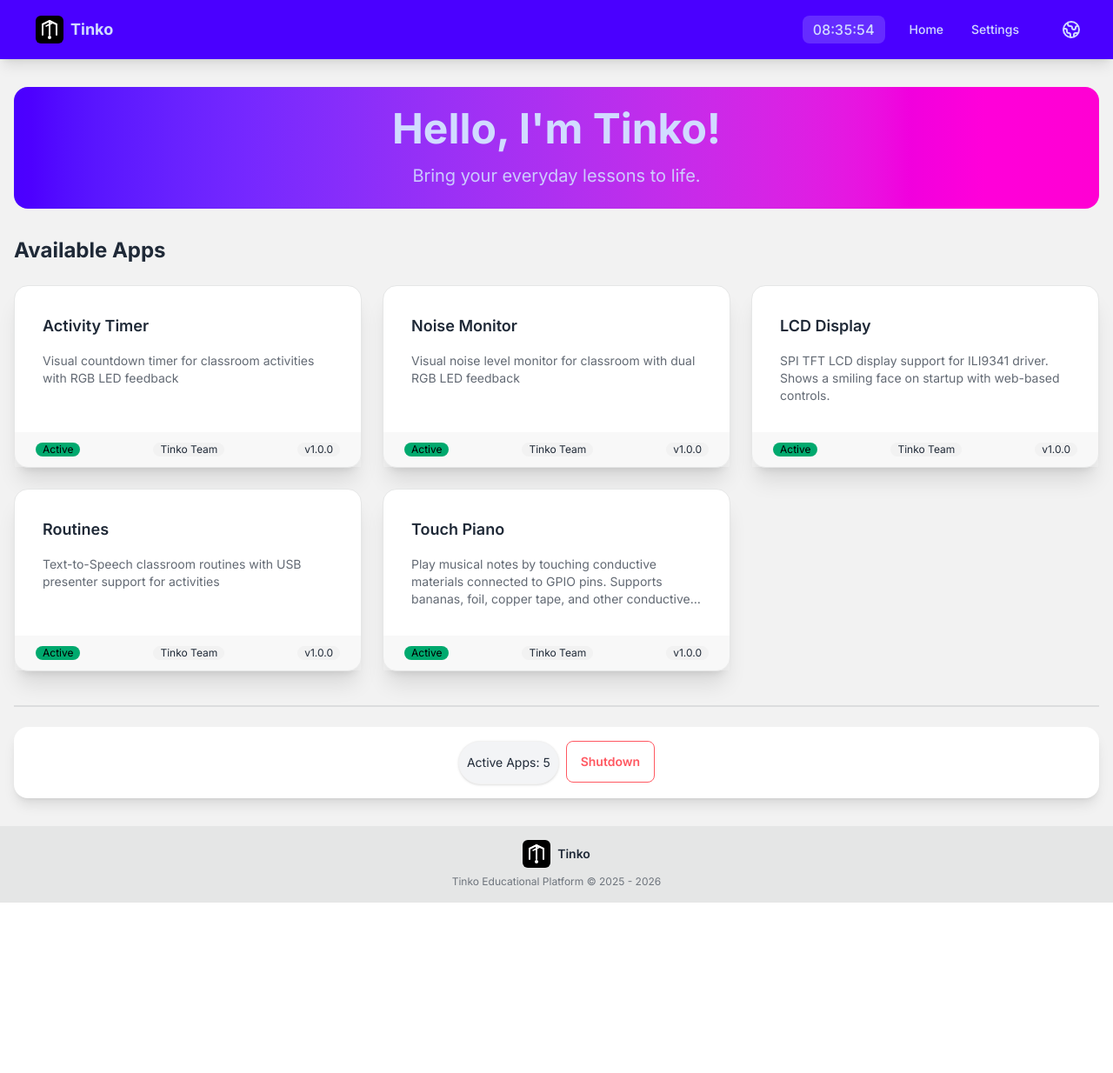
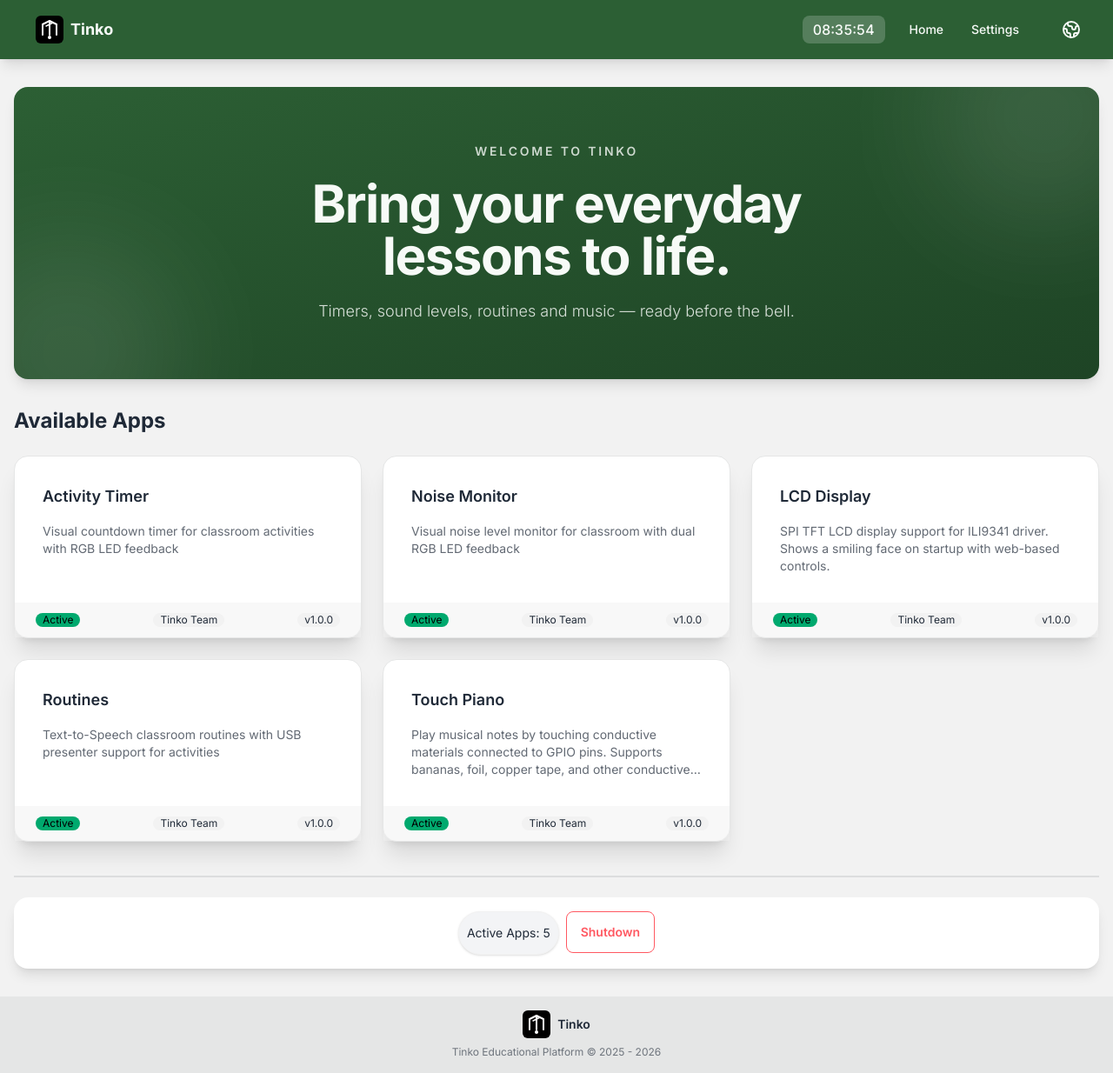
Before and after one commit to rudolf-erdei/edu-pi, a Django app: page / in a window 1280 px wide. Shown: the whole page at 87% size. Before the commit the page ends 1038 px from the top, so only its background shows below. Run offline with Django 4.2, Linux system fonts and the light colour scheme; data that the repository does not hold is empty; some libraries are stand-ins or nearby versions.

Commit message:
admin upgrade and color upgrade

```diff
--- a/core/edupi_core/context_processors.py
+++ b/core/edupi_core/context_processors.py
@@ -14,7 +14,11 @@ def site_settings(request):
         Dict with site settings for use in templates.
     """
     return {
-        "ROBOT_NAME": SiteSettings.get("tinko.global.robot_name", "Tinko"),
+        # `or` rather than the get() default: the settings form can save an
+        # empty string, and get() only falls back when the row is missing.
+        # Taken literally, a blank robot name erases the brand from the
+        # navbar and the dashboard hero.
+        "ROBOT_NAME": SiteSettings.get("tinko.global.robot_name") or "Tinko",
         "SCHOOL_NAME": SiteSettings.get("tinko.global.school_name", ""),
         "SCHOOL_LOGO": SiteSettings.get("tinko.global.logo_path", ""),
         "MEDIA_URL": django_settings.MEDIA_URL,
--- a/templates/base.html
+++ b/templates/base.html
@@ -14,6 +14,19 @@
     <!-- Google Fonts -->
     <link href="https://fonts.googleapis.com/css2?family=Inter:wght@300;400;500;600;700&display=swap" rel="stylesheet">
     <style>
+        /* Brand palette: Hunter Green. daisyUI 4 consumes its theme as bare
+           oklch components, so these are the oklch form of #2c5f34 (primary)
+           and #1e4425 (secondary) — not hex. Overriding rather than defining
+           a whole custom theme keeps daisyUI's light neutrals intact.
+           White on Hunter Green is 7.5:1, so --pc can stay near-white. */
+        :root,
+        [data-theme="light"] {
+            --p: 43.82% 0.0888 147.24;  /* #2c5f34 Hunter Green */
+            --pc: 98.2% 0.0051 145.54;  /* #f7faf7 */
+            --s: 34.94% 0.0689 148.02;  /* #1e4425 deep forest */
+            --sc: 100% 0 0;             /* #ffffff */
+        }
+
         body {
             font-family: 'Inter', sans-serif;
         }
--- a/templates/home.html
+++ b/templates/home.html
@@ -1,18 +1,37 @@
 {% extends "base.html" %} {% load i18n %} {% block title %}{% trans "Tinko Dashboard" %}{% endblock %} {% block content %}
 <div class="container mx-auto px-4 py-8 max-w-7xl">
   <!-- Hero Section -->
-  <div
-    class="hero bg-gradient-to-r from-primary to-secondary text-primary-content rounded-box mb-8"
+  <section
+    class="relative overflow-hidden rounded-box bg-gradient-to-br from-primary to-secondary text-primary-content shadow-lg mb-8"
   >
-    <div class="hero-content text-center py-6">
-      <div class="max-w-2xl">
-        <h1 class="text-5xl font-bold mb-4">{% trans "Hello, I'm Tinko!" %}</h1>
-        <p class="text-xl opacity-90">
-          {% trans "Bring your everyday lessons to life." %}
-        </p>
-      </div>
+    <!-- Soft light, behind everything; decorative only, so hidden from AT. -->
+    <div
+      aria-hidden="true"
+      class="pointer-events-none absolute -top-24 -right-16 h-64 w-64 rounded-full bg-white/10 blur-3xl"
+    ></div>
+    <div
+      aria-hidden="true"
+      class="pointer-events-none absolute -bottom-24 -left-16 h-64 w-64 rounded-full bg-white/10 blur-3xl"
+    ></div>
+
+    <div class="relative px-6 py-12 md:py-16 text-center">
+      <p class="text-xs md:text-sm font-semibold uppercase tracking-[0.2em] opacity-80 mb-5">
+        {% if SCHOOL_NAME %}
+          {% blocktrans with robot=ROBOT_NAME school=SCHOOL_NAME %}Welcome to {{ robot }} · {{ school }}{% endblocktrans %}
+        {% else %}
+          {% blocktrans with robot=ROBOT_NAME %}Welcome to {{ robot }}{% endblocktrans %}
+        {% endif %}
+      </p>
+      <h1
+        class="mx-auto max-w-3xl text-4xl md:text-6xl font-bold leading-tight tracking-tight text-balance"
+      >
+        {% trans "Bring your everyday lessons to life." %}
+      </h1>
+      <p class="mx-auto max-w-2xl mt-5 text-base md:text-lg font-light opacity-85 text-pretty">
+        {% trans "Timers, sound levels, routines and music — ready before the bell." %}
+      </p>
     </div>
-  </div>
+  </section>
 
   <!-- Apps Section -->
   <div class="mb-8">
```
Also changed, not shown: tests/test_home_view.py (+53 -0 lines), tests/test_theme.py (added, +33 -0 lines), locale/ro/LC_MESSAGES/django.po, static/images/favicon.svg.
